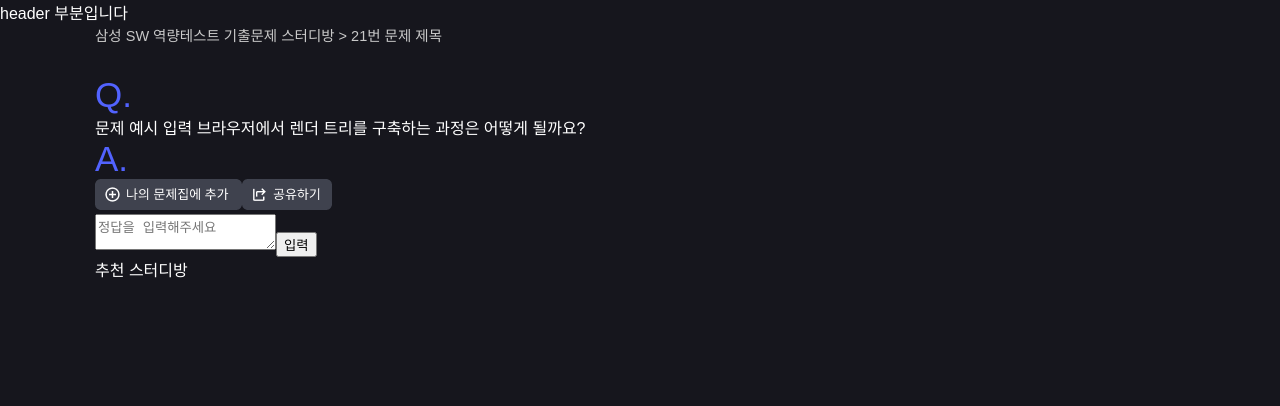
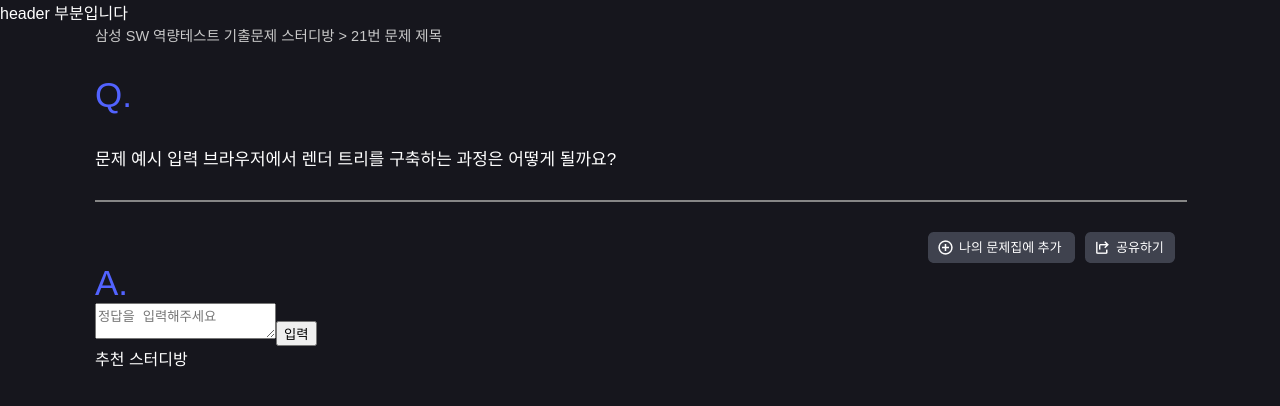
Before and after one commit to QuizUpWebProject/front, a React (Create React App) app: page /study/1/worklistid in a window 1280 px wide. Shown: the top 406 px of the page. Built offline with nearby package versions, Linux system fonts and the light colour scheme.

Commit message:
design: Question,Button UI 추가 #17

```diff
--- a/src/pages/StudyWork.jsx
+++ b/src/pages/StudyWork.jsx
@@ -7,17 +7,15 @@ const StudyWork = () => {
     <Wrapper>
       <Title>삼성 SW 역량테스트 기출문제 스터디방 {">"} 21번 문제 제목 </Title>
       <Question>Q.</Question>
-      <div>
+      <QContent>
         문제 예시 입력 브라우저에서 렌더 트리를 구축하는 과정은 어떻게 될까요?
-      </div>
-      <div></div>
-      <div>
-        <Answer>A.</Answer>
-        <div>
-          <img src={PlusBtn} alt="plus" />
-          <img src={ShareBtn} alt="share" />
-        </div>
-      </div>
+      </QContent>
+      <Line></Line>
+      <Buttons>
+        <Img src={PlusBtn} alt="plus" />
+        <Img src={ShareBtn} alt="share" />
+      </Buttons>
+      <Answer>A.</Answer>
       <div>
         <textarea placeholder="정답을 입력해주세요" type="text-area" />
         <button>입력</button>
@@ -46,6 +44,30 @@ const Question = styled.div`
   font-weight: 400;
 `;
 
+const QContent = styled.div`
+  margin-top: 30px;
+  margin-bottom: 30px;
+  font-size: 17px;
+`;
+
+const Line = styled.div`
+  width: 1090px;
+  border: 1px solid #868686;
+  margin-top: 15px;
+  margin-bottom: 30px;
+`;
+
+const Buttons = styled.div`
+  display: flex;
+  justify-content: right;
+  align-items: left;
+  text-align: left;
+`;
+
+const Img = styled.img`
+  margin-right: 10px;
+`;
+
 const Answer = styled.div`
   color: #5263ff;
   font-size: 35px;
```
